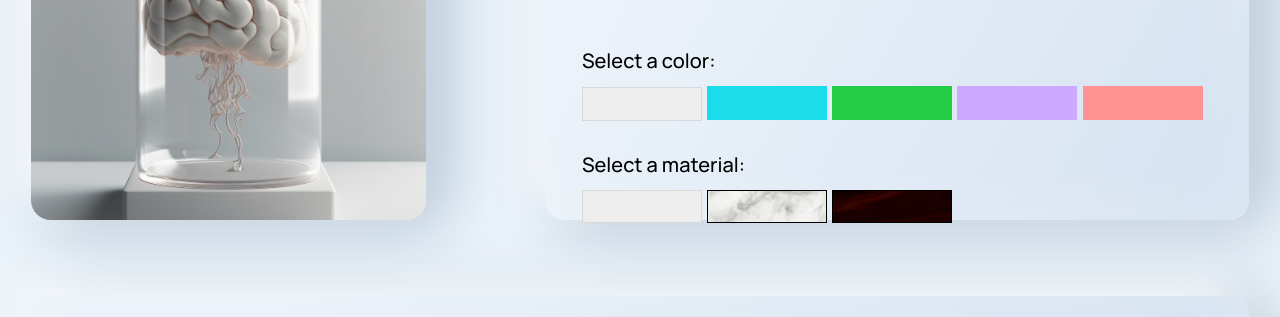
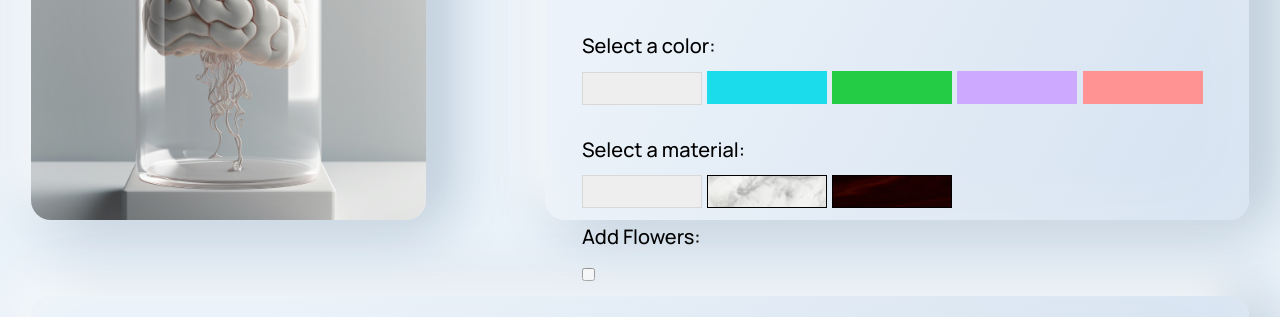
Before and after one commit to oyvindGg/Brain-in-a-Jar, a plain HTML site: page shop/index.html in a window 1280 px wide. Shown: the part 353-670 px from the top of the page. Drawn offline with nearby package versions, Linux system fonts and the light colour scheme; files whose address does not match are found by name.

Commit message:
Added form labels for customise box

```diff
--- a/shop/index.html
+++ b/shop/index.html
@@ -35,15 +35,15 @@
 				for the liquid. Create a brain jar that reflects your unique style and stands out in any room.
 				Personalize your braincation experience like never before.</h4>
 			<br>
-
-			<div class="shop__customise--color">
+			<form id="product-form">
+				<d	iv class="shop__customise--color">
 					<h3>Select a color:</h3>
 					<button class="base"></button>
 					<button class="blue"></button>
 					<button class="green"></button>
 					<button class="purple"></button>
 					<button class="red"></button>
-			</div>
+				</d>
 
 				<div class="shop__customise--material">
 					<h3>Select a material:</h3>
@@ -51,12 +51,19 @@
 					<button class="marble"></button>
 					<button class="wood"></button>
 				</div>
+
+				<div class="shop__customise--flower">
+					<label for="flower"><h3>Add Flowers:</h3></label>
+					<input type="checkbox" id="flower" name="flower">
 				</div>
+			</div>
+
 			<div class="shop__price--box">
 				<h2 class="shop__price--box--price">€ 2999,99</h2>
-			<button class="shop__price--box--button">
+				<button type="submit" class="shop__price--box--button">
 				<h3>Add to cart</h3>
 				</button>
 			</div>
+		</form>
 	</body>
 </html>
```
Lines whose indentation alone changed are shown as unchanged.
